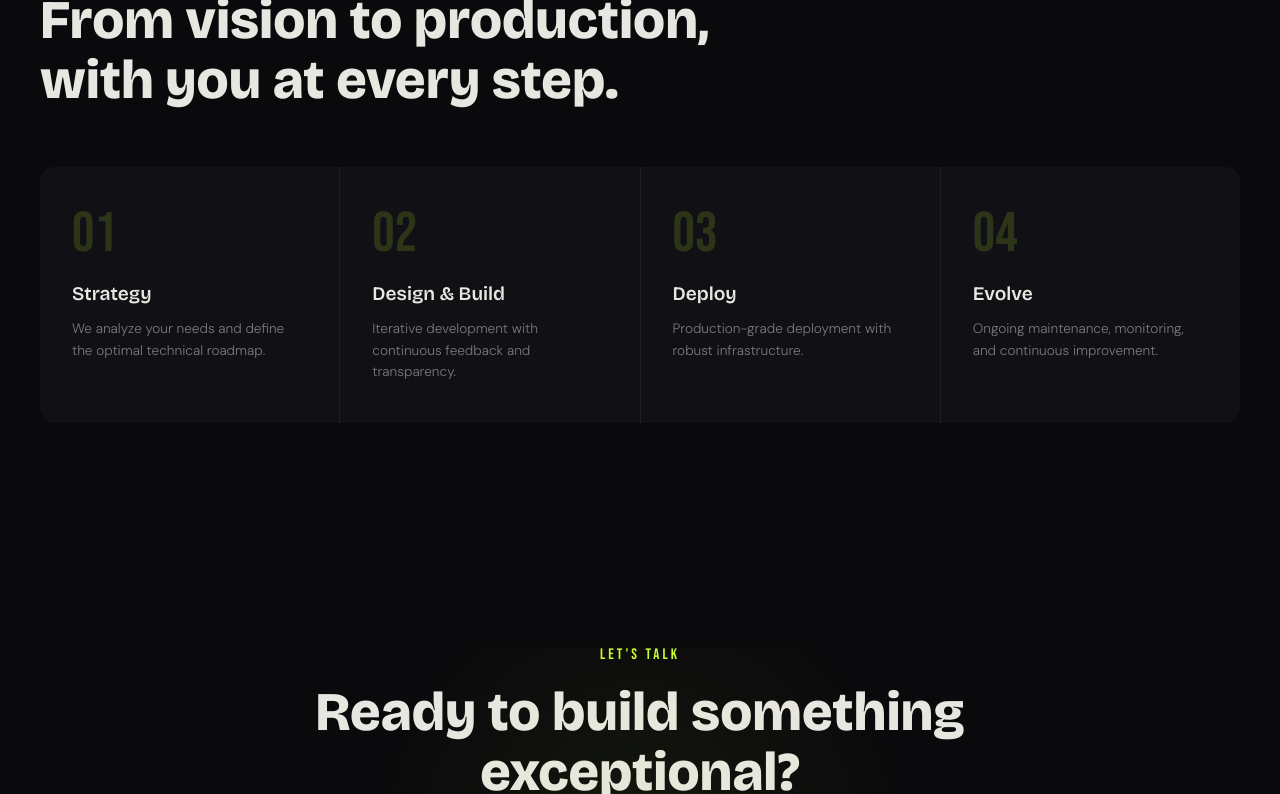
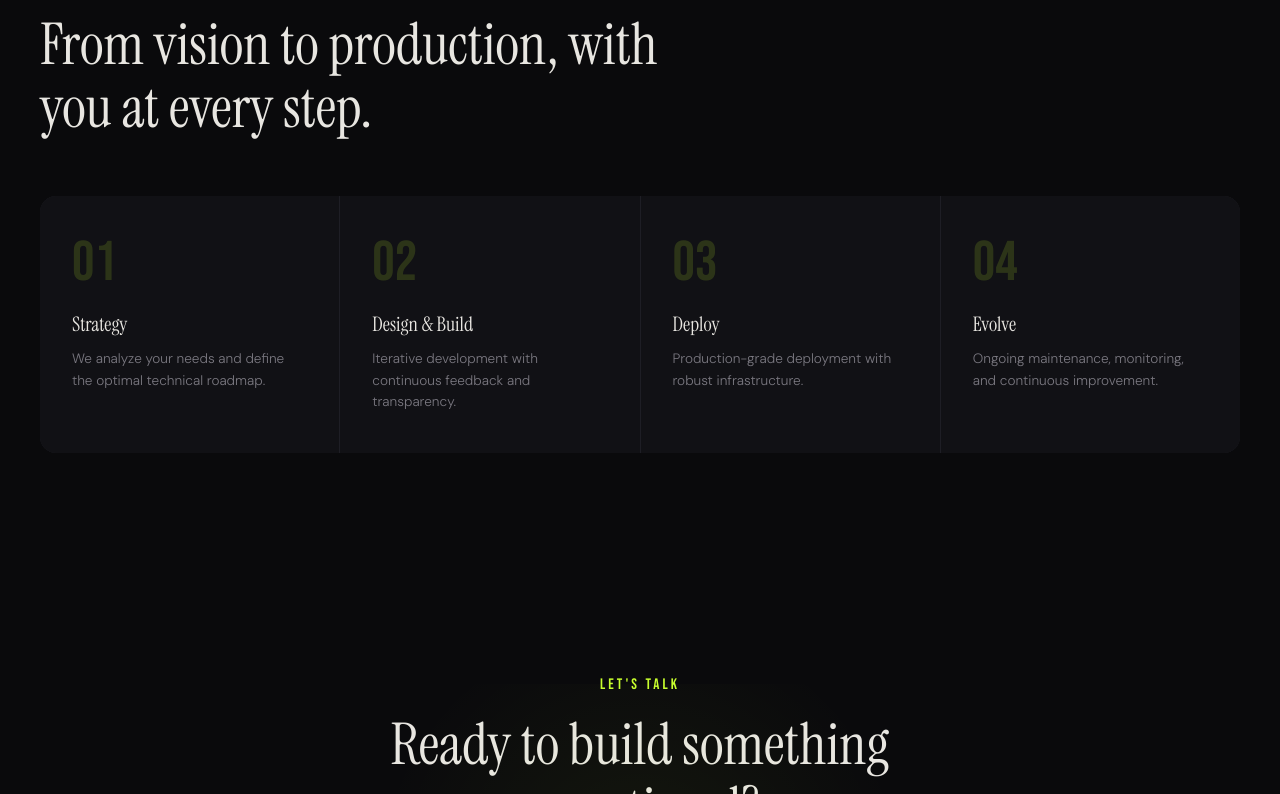
Before and after one commit to auxiliario/site, a plain HTML site: page index.html in a window 1280 px wide. Shown: the part 2006-2800 px from the top of the page. Drawn offline with nearby package versions, Linux system fonts and the light colour scheme.

Commit message:
Add files via upload

```diff
--- a/index.html
+++ b/index.html
@@ -4,10 +4,9 @@
 <meta charset="UTF-8">
 <meta name="viewport" content="width=device-width, initial-scale=1.0">
 <title>auxiliar.io — AI & Web Solutions</title>
-<link rel="icon" href="favicon.ico" sizes="48x48">
-<link rel="icon" href="favicon.png" type="image/png" sizes="32x32">
+<link rel="icon" href="favicon.ico" type="image/x-icon">
 <link rel="preconnect" href="https://fonts.googleapis.com">
-<link href="https://fonts.googleapis.com/css2?family=Bricolage+Grotesque:opsz,wght@12..96,400;12..96,600;12..96,800&family=DM+Sans:ital,wght@0,300;0,400;0,500;1,300&family=Bebas+Neue&display=swap" rel="stylesheet">
+<link href="https://fonts.googleapis.com/css2?family=Instrument+Serif:ital@0;1&family=DM+Sans:ital,wght@0,300;0,400;0,500;1,300&family=Bebas+Neue&display=swap" rel="stylesheet">
 <style>
   *, *::before, *::after { margin: 0; padding: 0; box-sizing: border-box; }
 
@@ -20,7 +19,7 @@
     --accent: #c8ff2e;
     --accent-dim: rgba(200, 255, 46, 0.08);
     --radius: 16px;
-    --font-display: 'Bricolage Grotesque', sans-serif;
+    --font-display: 'Instrument Serif', Georgia, serif;
     --font-body: 'DM Sans', sans-serif;
     --font-label: 'Bebas Neue', sans-serif;
   }
@@ -45,7 +44,6 @@
     z-index: 9999;
   }
 
-  /* NAV */
   nav {
     position: fixed; top: 0; left: 0; right: 0; z-index: 100;
     padding: 20px 40px;
@@ -61,13 +59,11 @@
 
   .logo-mark img {
     width: 36px; height: 36px; border-radius: 8px;
-    filter: invert(1) brightness(2);
   }
 
   .logo-mark span {
     font-family: var(--font-display);
-    font-weight: 600;
-    font-size: 1.3rem; color: var(--text);
+    font-size: 1.35rem; color: var(--text);
   }
 
   .nav-right { display: flex; align-items: center; gap: 8px; }
@@ -83,7 +79,6 @@
     background: var(--accent); color: var(--bg); border-color: var(--accent);
   }
 
-  /* HERO */
   .hero {
     min-height: 100vh; display: flex; flex-direction: column;
     justify-content: center; padding: 140px 40px 80px;
@@ -109,13 +104,13 @@
   }
 
   .hero h1 {
-    font-family: var(--font-display); font-weight: 800;
-    font-size: clamp(3rem, 7vw, 6rem); line-height: 1.08;
+    font-family: var(--font-display); font-weight: 400;
+    font-size: clamp(3.2rem, 7.5vw, 6.5rem); line-height: 1.05;
     letter-spacing: -0.02em; max-width: 950px;
     opacity: 0; animation: fadeUp 0.8s ease forwards 0.4s;
   }
 
-  .hero h1 .accent { color: var(--accent); }
+  .hero h1 .accent { color: var(--accent); font-style: italic; }
 
   .hero-sub {
     font-size: clamp(1rem, 2vw, 1.25rem); color: var(--muted);
@@ -157,7 +152,6 @@
     to { opacity: 1; transform: translateY(0); }
   }
 
-  /* MARQUEE */
   .marquee-wrap {
     border-top: 1px solid var(--border); border-bottom: 1px solid var(--border);
     padding: 20px 0; overflow: hidden; white-space: nowrap;
@@ -173,7 +167,7 @@
   }
 
   .marquee-track span::before {
-    content: '\25C6'; margin-right: 32px; color: var(--accent);
+    content: '◆'; margin-right: 32px; color: var(--accent);
     font-size: 0.5rem; vertical-align: middle;
   }
 
@@ -182,7 +176,6 @@
     100% { transform: translateX(-50%); }
   }
 
-  /* SECTIONS */
   section { padding: 100px 40px; }
 
   .section-label {
@@ -191,12 +184,11 @@
   }
 
   .section-title {
-    font-family: var(--font-display); font-weight: 800;
-    font-size: clamp(2.2rem, 4.5vw, 3.4rem); line-height: 1.1;
-    max-width: 700px; margin-bottom: 56px;
+    font-family: var(--font-display); font-weight: 400;
+    font-size: clamp(2.2rem, 4.5vw, 3.6rem); line-height: 1.1;
+    max-width: 650px; margin-bottom: 56px;
   }
 
-  /* SERVICES */
   .services-grid {
     display: grid; grid-template-columns: repeat(auto-fit, minmax(300px, 1fr));
     gap: 20px; max-width: 1200px;
@@ -228,8 +220,8 @@
   }
 
   .service-card h3 {
-    font-family: var(--font-display); font-weight: 600;
-    font-size: 1.35rem; margin-bottom: 12px;
+    font-family: var(--font-display); font-weight: 400;
+    font-size: 1.4rem; margin-bottom: 12px;
   }
 
   .service-card p {
@@ -237,7 +229,6 @@
     line-height: 1.65; font-weight: 300;
   }
 
-  /* PROCESS */
   .process-grid {
     display: grid; grid-template-columns: repeat(auto-fit, minmax(220px, 1fr));
     gap: 1px; background: var(--border); border-radius: var(--radius);
@@ -252,13 +243,12 @@
   }
 
   .process-step h3 {
-    font-family: var(--font-display); font-weight: 600;
-    font-size: 1.2rem; margin-bottom: 8px;
+    font-family: var(--font-display); font-weight: 400;
+    font-size: 1.25rem; margin-bottom: 8px;
   }
 
   .process-step p { color: var(--muted); font-size: 0.85rem; font-weight: 300; }
 
-  /* CTA */
   .cta-section {
     text-align: center; padding: 120px 40px; position: relative;
   }
@@ -273,7 +263,6 @@
   .cta-section .section-title { max-width: 700px; margin: 0 auto 24px; }
   .cta-section .hero-sub { margin: 0 auto 40px; animation: none; opacity: 1; }
 
-  /* FOOTER */
   footer {
     border-top: 1px solid var(--border); padding: 40px;
     display: flex; justify-content: space-between; align-items: center;
@@ -285,7 +274,6 @@
   footer a:hover { color: var(--accent); }
   .footer-links { display: flex; gap: 24px; }
 
-  /* RESPONSIVE */
   @media (max-width: 768px) {
     nav { padding: 16px 20px; }
     .hero { padding: 120px 20px 60px; }
@@ -329,8 +317,8 @@
 
 <div class="marquee-wrap">
   <div class="marquee-track">
-    <span>Web Applications</span><span>AI Agents</span><span>Process Automation</span><span>Scalable Platforms</span><span>Custom Solutions</span><span>Strategy &amp; Deployment</span><span>Continuous Maintenance</span><span>Intelligent Systems</span>
-    <span>Web Applications</span><span>AI Agents</span><span>Process Automation</span><span>Scalable Platforms</span><span>Custom Solutions</span><span>Strategy &amp; Deployment</span><span>Continuous Maintenance</span><span>Intelligent Systems</span>
+    <span>Web Applications</span><span>AI Agents</span><span>Process Automation</span><span>Scalable Platforms</span><span>Custom Solutions</span><span>Strategy & Deployment</span><span>Continuous Maintenance</span><span>Intelligent Systems</span>
+    <span>Web Applications</span><span>AI Agents</span><span>Process Automation</span><span>Scalable Platforms</span><span>Custom Solutions</span><span>Strategy & Deployment</span><span>Continuous Maintenance</span><span>Intelligent Systems</span>
   </div>
 </div>
 
@@ -339,22 +327,22 @@
   <h2 class="section-title" data-i18n="servicesTitle"></h2>
   <div class="services-grid">
     <div class="service-card reveal">
-      <div class="service-icon">&#9889;</div>
+      <div class="service-icon">⚡</div>
       <h3 data-i18n="s1Title"></h3>
       <p data-i18n="s1Desc"></p>
     </div>
     <div class="service-card reveal">
-      <div class="service-icon">&#129504;</div>
+      <div class="service-icon">🧠</div>
       <h3 data-i18n="s2Title"></h3>
       <p data-i18n="s2Desc"></p>
     </div>
     <div class="service-card reveal">
-      <div class="service-icon">&#129302;</div>
+      <div class="service-icon">🤖</div>
       <h3 data-i18n="s3Title"></h3>
       <p data-i18n="s3Desc"></p>
     </div>
     <div class="service-card reveal">
-      <div class="service-icon">&#128295;</div>
+      <div class="service-icon">🔧</div>
       <h3 data-i18n="s4Title"></h3>
       <p data-i18n="s4Desc"></p>
     </div>
@@ -392,17 +380,17 @@
   <div class="section-label" data-i18n="ctaLabel"></div>
   <h2 class="section-title" data-i18n="ctaTitle"></h2>
   <p class="hero-sub" data-i18n="ctaSub"></p>
-  <a href="mailto:hello@auxiliar.io" class="btn-primary" data-i18n="ctaBtn"></a>
+  <a href="/cdn-cgi/l/email-protection#5038353c3c3f10312528393c3931227e393f" class="btn-primary" data-i18n="ctaBtn"></a>
 </section>
 
 <footer>
-  <span>&copy; 2026 auxiliar.io</span>
+  <span>© 2026 auxiliar.io</span>
   <div class="footer-links">
-    <a href="mailto:hello@auxiliar.io">hello@auxiliar.io</a>
+    <a href="/cdn-cgi/l/email-protection#056d6069696a4564707d6c696c64772b6c6a"><span class="__cf_email__" data-cfemail="87efe2ebebe8c7e6f2ffeeebeee6f5a9eee8">[email&#160;protected]</span></a>
   </div>
 </footer>
 
-<script>
+<script data-cfasync="false" src="/cdn-cgi/scripts/5c5dd728/cloudflare-static/email-decode.min.js"></script><script>
 const translations = {
   en: {
     heroLabel: "AI-Powered Development Studio",
@@ -441,60 +429,60 @@ const translations = {
     heroSub: "Aplicaciones web modernas y soluciones de inteligencia artificial a medida. Plataformas escalables, automatizaciones inteligentes y agentes AI que optimizan procesos y mejoran la productividad.",
     ctaStart: "Iniciar un proyecto",
     ctaLearn: "Explorar servicios",
-    servicesLabel: "Qu\u00e9 hacemos",
+    servicesLabel: "Qué hacemos",
     servicesTitle: "Soluciones integrales, de la estrategia a la escala.",
     s1Title: "Aplicaciones Web",
-    s1Desc: "Plataformas modernas y escalables construidas con tecnolog\u00edas de vanguardia. Arquitectura a medida dise\u00f1ada para el rendimiento y el crecimiento.",
+    s1Desc: "Plataformas modernas y escalables construidas con tecnologías de vanguardia. Arquitectura a medida diseñada para el rendimiento y el crecimiento.",
     s2Title: "Inteligencia Artificial",
-    s2Desc: "Soluciones de IA personalizadas que transforman tus datos en decisiones accionables. Modelos de aprendizaje autom\u00e1tico para tus necesidades espec\u00edficas.",
-    s3Title: "Agentes AI y Automatizaci\u00f3n",
+    s2Desc: "Soluciones de IA personalizadas que transforman tus datos en decisiones accionables. Modelos de aprendizaje automático para tus necesidades específicas.",
+    s3Title: "Agentes AI y Automatización",
     s3Desc: "Agentes inteligentes y automatizaciones que simplifican operaciones, reducen el trabajo manual y aceleran la toma de decisiones.",
     s4Title: "Mantenimiento y Soporte",
-    s4Desc: "Monitoreo continuo, actualizaciones y optimizaci\u00f3n. Aseguramos que tus sistemas funcionen al m\u00e1ximo, las 24 horas.",
-    processLabel: "C\u00f3mo trabajamos",
-    processTitle: "De la visi\u00f3n a la producci\u00f3n, contigo en cada paso.",
+    s4Desc: "Monitoreo continuo, actualizaciones y optimización. Aseguramos que tus sistemas funcionen al máximo, las 24 horas.",
+    processLabel: "Cómo trabajamos",
+    processTitle: "De la visión a la producción, contigo en cada paso.",
     p1Title: "Estrategia",
-    p1Desc: "Analizamos tus necesidades y definimos la hoja de ruta t\u00e9cnica \u00f3ptima.",
-    p2Title: "Dise\u00f1o y Desarrollo",
-    p2Desc: "Desarrollo iterativo con retroalimentaci\u00f3n continua y transparencia.",
+    p1Desc: "Analizamos tus necesidades y definimos la hoja de ruta técnica óptima.",
+    p2Title: "Diseño y Desarrollo",
+    p2Desc: "Desarrollo iterativo con retroalimentación continua y transparencia.",
     p3Title: "Despliegue",
-    p3Desc: "Despliegue en producci\u00f3n con infraestructura robusta.",
-    p4Title: "Evoluci\u00f3n",
+    p3Desc: "Despliegue en producción con infraestructura robusta.",
+    p4Title: "Evolución",
     p4Desc: "Mantenimiento continuo, monitoreo y mejora constante.",
     ctaLabel: "Hablemos",
-    ctaTitle: "\u00bfListo para construir algo excepcional?",
-    ctaSub: "Cu\u00e9ntanos sobre tu proyecto. Dise\u00f1aremos juntos la soluci\u00f3n ideal.",
-    ctaBtn: "Cont\u00e1ctanos"
+    ctaTitle: "¿Listo para construir algo excepcional?",
+    ctaSub: "Cuéntanos sobre tu proyecto. Diseñaremos juntos la solución ideal.",
+    ctaBtn: "Contáctanos"
   },
   fr: {
-    heroLabel: "Studio de D\u00e9veloppement IA",
-    heroTitle: 'Nous construisons les <span class="accent">syst\u00e8mes intelligents</span> qui propulsent votre entreprise.',
-    heroSub: "Applications web modernes et solutions d'intelligence artificielle sur mesure. Plateformes \u00e9volutives, automatisations intelligentes et agents IA qui optimisent vos processus et am\u00e9liorent la productivit\u00e9.",
-    ctaStart: "D\u00e9marrer un projet",
+    heroLabel: "Studio de Développement IA",
+    heroTitle: 'Nous construisons les <span class="accent">systèmes intelligents</span> qui propulsent votre entreprise.',
+    heroSub: "Applications web modernes et solutions d'intelligence artificielle sur mesure. Plateformes évolutives, automatisations intelligentes et agents IA qui optimisent vos processus et améliorent la productivité.",
+    ctaStart: "Démarrer un projet",
     ctaLearn: "Explorer nos services",
     servicesLabel: "Ce que nous faisons",
-    servicesTitle: "Des solutions compl\u00e8tes, de la strat\u00e9gie au d\u00e9ploiement.",
+    servicesTitle: "Des solutions complètes, de la stratégie au déploiement.",
     s1Title: "Applications Web",
-    s1Desc: "Plateformes modernes et \u00e9volutives construites avec des technologies de pointe. Architecture sur mesure con\u00e7ue pour la performance et la croissance.",
+    s1Desc: "Plateformes modernes et évolutives construites avec des technologies de pointe. Architecture sur mesure conçue pour la performance et la croissance.",
     s2Title: "Intelligence Artificielle",
-    s2Desc: "Solutions IA personnalis\u00e9es qui transforment vos donn\u00e9es en d\u00e9cisions \u00e9clair\u00e9es. Mod\u00e8les d'apprentissage automatique adapt\u00e9s \u00e0 vos besoins.",
+    s2Desc: "Solutions IA personnalisées qui transforment vos données en décisions éclairées. Modèles d'apprentissage automatique adaptés à vos besoins.",
     s3Title: "Agents IA et Automatisation",
-    s3Desc: "Agents intelligents et automatisations qui simplifient les op\u00e9rations, r\u00e9duisent le travail manuel et acc\u00e9l\u00e8rent la prise de d\u00e9cision.",
+    s3Desc: "Agents intelligents et automatisations qui simplifient les opérations, réduisent le travail manuel et accélèrent la prise de décision.",
     s4Title: "Maintenance et Support",
-    s4Desc: "Surveillance continue, mises \u00e0 jour et optimisation. Nous garantissons que vos syst\u00e8mes fonctionnent au maximum, 24h/24.",
-    processLabel: "Notre m\u00e9thode",
-    processTitle: "De la vision \u00e0 la production, \u00e0 vos c\u00f4t\u00e9s \u00e0 chaque \u00e9tape.",
-    p1Title: "Strat\u00e9gie",
-    p1Desc: "Nous analysons vos besoins et d\u00e9finissons la feuille de route technique optimale.",
-    p2Title: "Conception et D\u00e9veloppement",
-    p2Desc: "D\u00e9veloppement it\u00e9ratif avec retours continus et transparence totale.",
-    p3Title: "D\u00e9ploiement",
+    s4Desc: "Surveillance continue, mises à jour et optimisation. Nous garantissons que vos systèmes fonctionnent au maximum, 24h/24.",
+    processLabel: "Notre méthode",
+    processTitle: "De la vision à la production, à vos côtés à chaque étape.",
+    p1Title: "Stratégie",
+    p1Desc: "Nous analysons vos besoins et définissons la feuille de route technique optimale.",
+    p2Title: "Conception et Développement",
+    p2Desc: "Développement itératif avec retours continus et transparence totale.",
+    p3Title: "Déploiement",
     p3Desc: "Mise en production avec une infrastructure robuste et fiable.",
-    p4Title: "\u00c9volution",
-    p4Desc: "Maintenance continue, surveillance et am\u00e9lioration permanente.",
+    p4Title: "Évolution",
+    p4Desc: "Maintenance continue, surveillance et amélioration permanente.",
     ctaLabel: "Parlons-en",
-    ctaTitle: "Pr\u00eat \u00e0 construire quelque chose d'exceptionnel ?",
-    ctaSub: "Parlez-nous de votre projet. Nous concevrons ensemble la solution id\u00e9ale.",
+    ctaTitle: "Prêt à construire quelque chose d'exceptionnel ?",
+    ctaSub: "Parlez-nous de votre projet. Nous concevrons ensemble la solution idéale.",
     ctaBtn: "Nous contacter"
   }
 };
@@ -503,11 +491,11 @@ let currentLang = 'en';
 
 function setLang(lang) {
   currentLang = lang;
-  document.querySelectorAll('.lang-btn').forEach(function(btn) {
+  document.querySelectorAll('.lang-btn').forEach(btn => {
     btn.classList.toggle('active', btn.textContent.trim().toLowerCase() === lang);
   });
-  document.querySelectorAll('[data-i18n]').forEach(function(el) {
-    var key = el.getAttribute('data-i18n');
+  document.querySelectorAll('[data-i18n]').forEach(el => {
+    const key = el.getAttribute('data-i18n');
     if (translations[lang][key]) el.innerHTML = translations[lang][key];
   });
   document.documentElement.lang = lang;
@@ -515,13 +503,13 @@ function setLang(lang) {
 
 setLang('en');
 
-var observer = new IntersectionObserver(function(entries) {
-  entries.forEach(function(entry) {
+const observer = new IntersectionObserver((entries) => {
+  entries.forEach(entry => {
     if (entry.isIntersecting) entry.target.classList.add('visible');
   });
 }, { threshold: 0.15 });
 
-document.querySelectorAll('.reveal').forEach(function(el) { observer.observe(el); });
+document.querySelectorAll('.reveal').forEach(el => observer.observe(el));
 </script>
 </body>
 </html>
```
